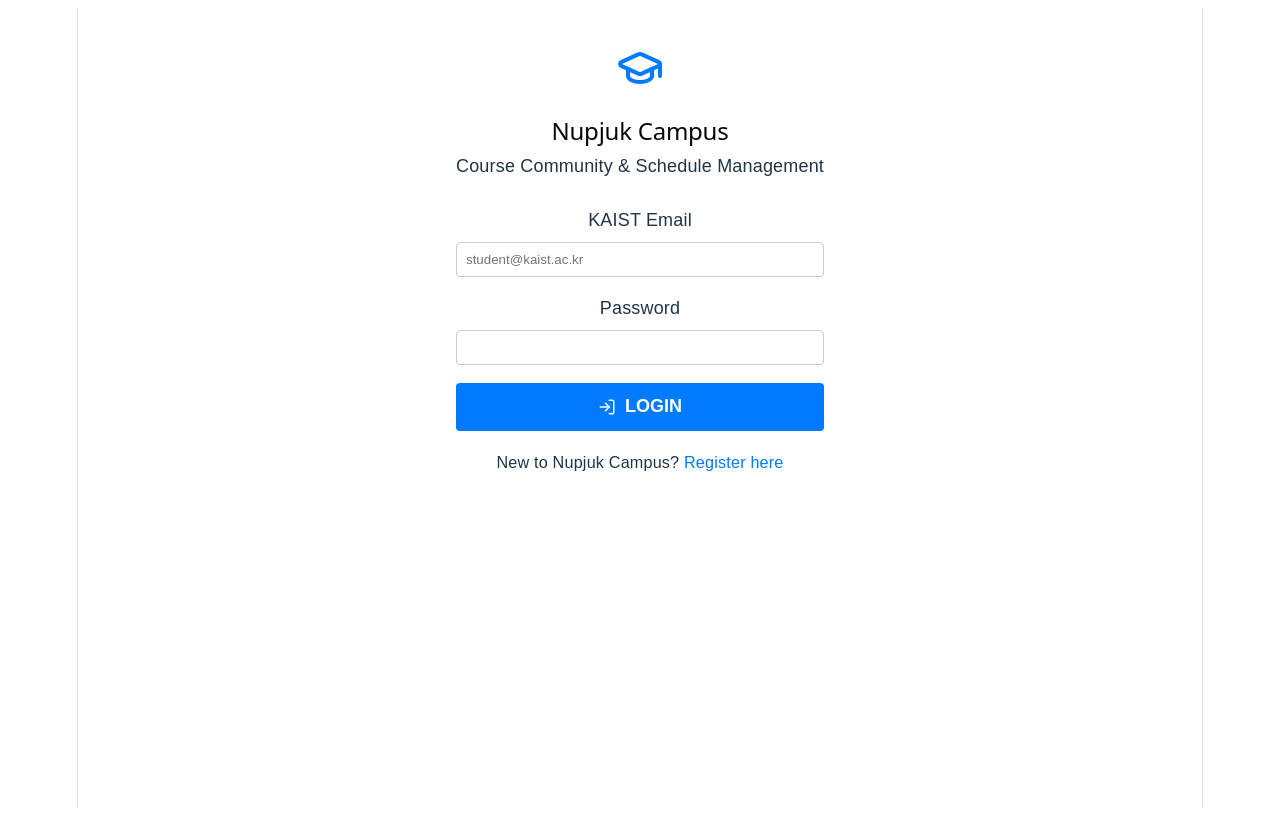
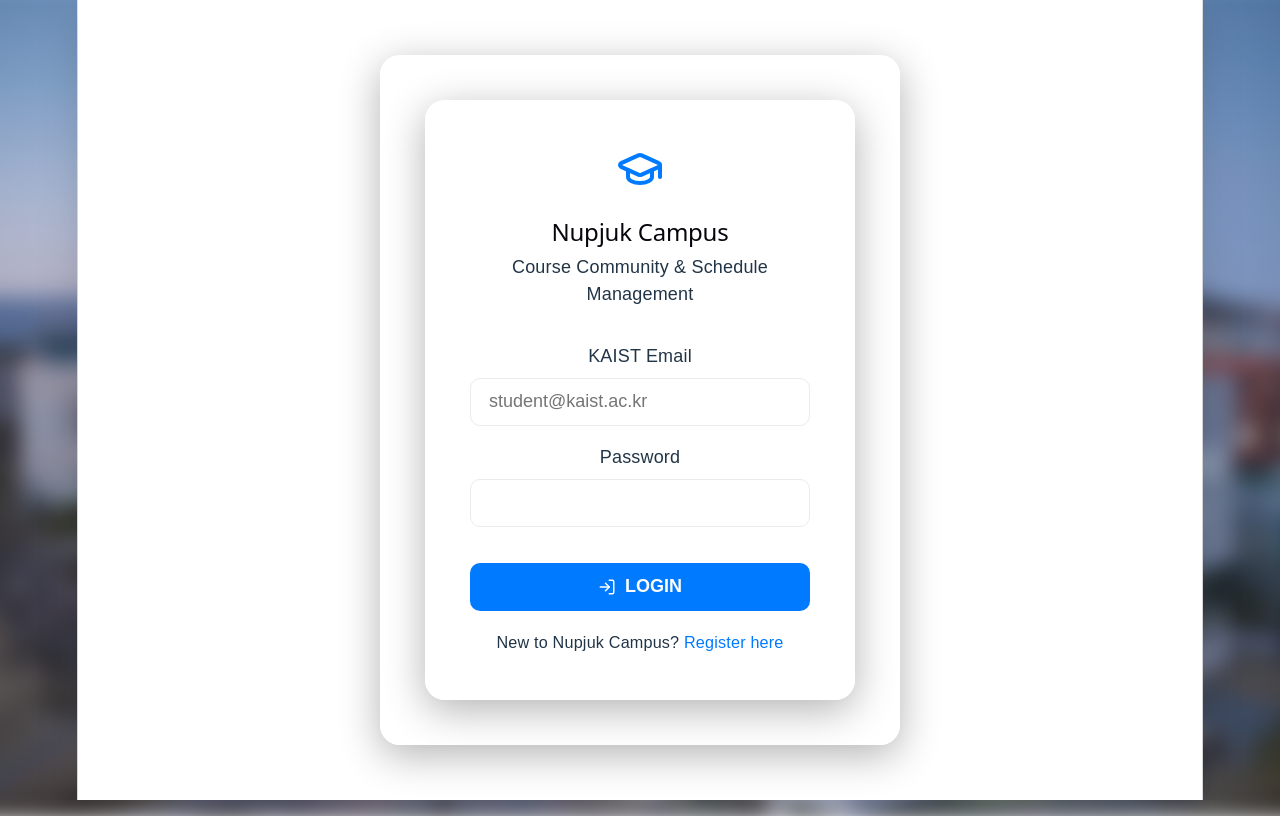
Before and after one commit to Chuks8888/Nupjuk-Campus, a React (Vite) app in the folder frontend/nupjuk-campus-web/: page /login in a window 1280 px wide. Built offline with nearby package versions, Linux system fonts and the light colour scheme.

Commit message:
Completing the login/register page css and layout

```diff
--- a/frontend/nupjuk-campus-web/src/index.css
+++ b/frontend/nupjuk-campus-web/src/index.css
@@ -62,9 +62,32 @@
 }
 
 body {
-  background-color: var(--bg-color);
+  margin: 0;
+  min-height: 100vh;
+  position: relative;
+  overflow-x: hidden;
+
+  /* background-color: var(--bg-color); */
   color: var(--text-primary);
   transition: background-color 0.3s, color 0.3s;
+}
+
+/* Background image layer */
+body::before {
+  content: "";
+
+  position: fixed;
+  inset: 0;
+
+  background-image: url('assets/maxresdefault.jpg');
+  background-size: cover;
+  background-position: center;
+  background-repeat: no-repeat;
+
+  filter: blur(10px);
+  transform: scale(1.05); /* prevents blur edge clipping */
+
+  z-index: -1;
 }
 
 #root {
@@ -122,3 +145,13 @@
   padding: 4px 8px;
   background: var(--code-bg);
 }
+
+.main-content {
+  flex: 1;
+  padding: 2rem 3rem;
+  overflow-y: auto;
+
+  background-image: url('/assets/maxresdefault.jpg');
+  background-size: cover;
+  background-position: center;
+}
--- a/frontend/nupjuk-campus-web/src/pages/Login.jsx
+++ b/frontend/nupjuk-campus-web/src/pages/Login.jsx
@@ -35,6 +35,8 @@
   );
 
   return (
+    <div className="auth-page">
+      <div className="login-container">
       <AuthForm
         title="Course Community & Schedule Management"
         onSubmit={handleLogin}
@@ -56,5 +58,7 @@
         />
         <SubmitButton text="LOGIN" icon={LogIn} />
       </AuthForm>
+      </div>
+    </div>
   );
 }
--- a/frontend/nupjuk-campus-web/src/pages/Register.jsx
+++ b/frontend/nupjuk-campus-web/src/pages/Register.jsx
@@ -58,8 +58,10 @@
   );
 
   return (
+    <div className="auth-page">
+      <div className="login-container">
       <AuthForm
-      title="Create your student account______________"
+        title="Create your student account"
         onSubmit={handleRegister}
         error={error}
         footer={footer}
@@ -85,5 +87,7 @@
         />
         <SubmitButton text="REGISTER" icon={UserPlus} />
       </AuthForm>
+      </div>
+    </div>
   );
 }
--- a/frontend/nupjuk-campus-web/src/styles/Login.css
+++ b/frontend/nupjuk-campus-web/src/styles/Login.css
@@ -1,54 +1,111 @@
-.login-container {
+/* Full-page centering */
+.auth-page {
+  min-height: 100vh;
+
+  display: flex;
+  justify-content: center;
+  align-items: center;
+
+  padding: 2rem;
+  box-sizing: border-box;
+
   background-color: var(--bg-color);
-  color: var(--text-primary);
-  padding: 2rem;
-  font-family: sans-serif;
-  max-width: 400px;
-  margin: 0 auto;
+
+  box-shadow:
+    0 10px 40px rgba(0,0,0,0.15);
 }
 
-.login-header {
-  margin-bottom: 1.5rem;
+/* Form wrapper */
+.login-container {
+  width: 100%;
+  max-width: 520px;
+
+  /* fixed minimum height prevents jumping */
+  min-height: 520px;
+
+  padding: 2.5rem;
+
+  background: rgba(255,255,255,0.88);
+  backdrop-filter: blur(10px);
+
+  border-radius: 20px;
+
+  box-shadow:
+    0 10px 40px rgba(0,0,0,0.3);
+
+  color: var(--text-primary);
+  font-family: sans-serif;
+
+  box-sizing: border-box;
 }
 
+/* Header */
+.login-header {
+  margin-bottom: 2rem;
+  text-align: center;
+}
+
+/* Form */
 .login-form {
   display: flex;
   flex-direction: column;
   gap: 1rem;
 }
 
+/* Labels */
 .form-group label {
   display: block;
   margin-bottom: 0.5rem;
   font-weight: 500;
 }
 
+/* Inputs */
 .form-input {
-  background-color: var(--bg-color);
-  color: var(--text-primary);
+  width: 100%;
+  height: 48px;
+
+  padding: 0 1rem;
+
   border: 1px solid var(--border-color);
-  width: 100%;
-  padding: 0.5rem;
-  border: 1px solid #ccc;
-  border-radius: 4px;
+  border-radius: 10px;
+
+  background-color: rgba(255,255,255,0.85);
+
+  font-size: 1rem;
+
   box-sizing: border-box;
+
+  transition:
+    border-color 0.2s ease,
+    box-shadow 0.2s ease;
 }
 
-.error-message {
-  color: #dc3545;
-  font-size: 0.9rem;
-  margin: 0;
+.form-input:focus {
+  outline: none;
+
+  border-color: #007AFF;
+
+  box-shadow:
+    0 0 0 4px rgba(0,122,255,0.15);
 }
 
+/* Button */
 .login-button {
-  padding: 0.75rem;
+  margin-top: 1rem;
+
+  height: 48px;
+
+  border: none;
+  border-radius: 10px;
+
   background: #007AFF;
   color: white;
-  border: none;
-  border-radius: 4px;
+
+  font-size: 1rem;
+  font-weight: 600;
+
   cursor: pointer;
-  font-size: 1rem;
-  font-weight: bold;
+
   transition: background-color 0.2s ease;
 }
 
```
Also changed, not shown: frontend/nupjuk-campus-web/src/assets/maxresdefault.jpg (added). Lines whose indentation alone changed are shown as unchanged.
